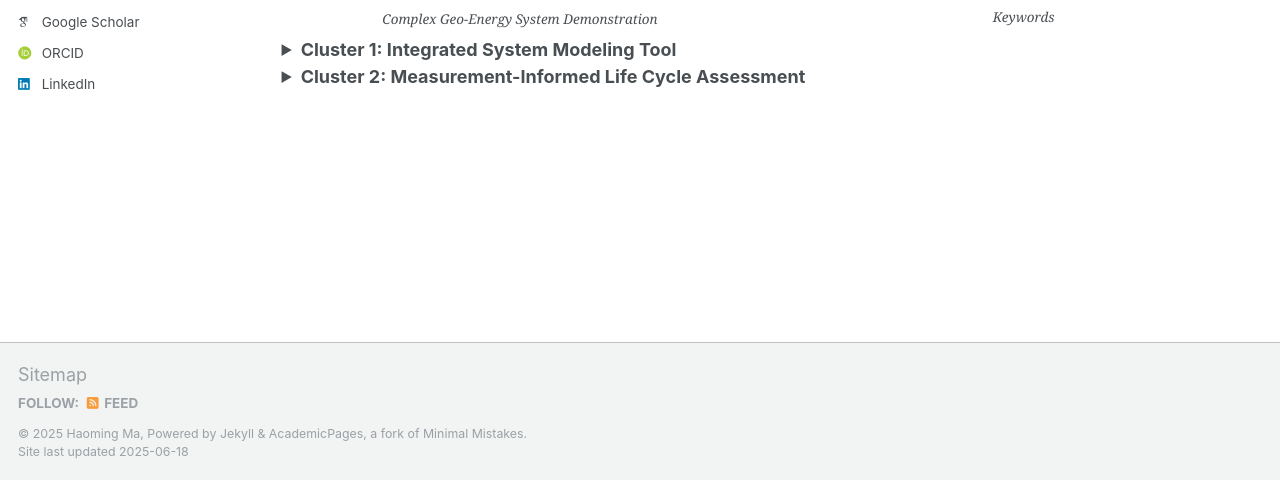
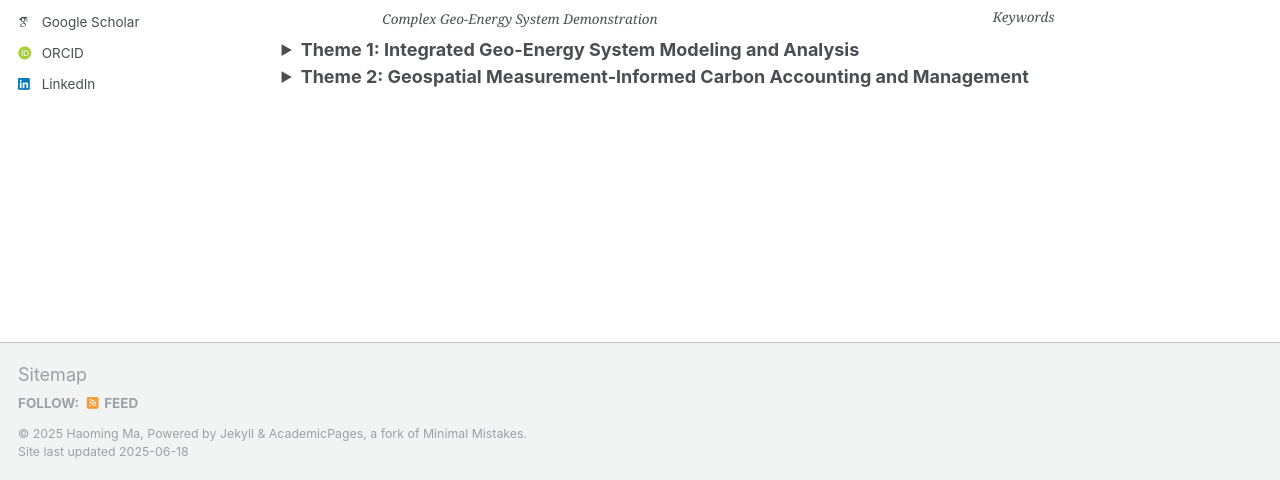
Before and after one commit to haoming-ma/haoming-ma.github.io, a Jekyll site: the page built from _pages/research.md, in a window 1280 px wide and 1057 px high. Shown: the part 577-1057 px from the top of the window. Built offline with Jekyll 4.4.1, drawn with Linux system fonts in a browser that asks for light colours; some web fonts are replaced.

Commit message:
Update research.md

```diff
--- a/_pages/research.md
+++ b/_pages/research.md
@@ -53,7 +53,7 @@ My research systematically incorporates machine-learning algorithms and multisca
 
 
 <details class="accordion">
-  <summary><strong>Cluster&nbsp;1: Integrated System Modeling Tool</strong></summary>
+  <summary><strong>Theme&nbsp;1: Integrated Geo-Energy System Modeling and Analysis</strong></summary>
 
   <p>
     I lead efforts to develop a Geo-Energy System Modeling&nbsp;(GESM) toolkit that addresses two key knowledge gaps: the disconnect between simulations of surface and subsurface engineering activities and the lack of integration between TEA and LCA. By constructing data-enriched reduced-order models&nbsp;(ROMs) using machine learning algorithms that accurately predict reservoir performance, I combine these ROMs with process-level mass and energy balance estimates to create an integrated platform for unified the TEA and LCA evaluations. This end-to-end integration quantifies economic and environmental outcomes concurrently, clarifying the socio-economic trade-offs of the emerging geo-energy technological innovations. The GESM toolkit has already been deployed at industrial scale to assess geological carbon utilization and storage activities, such as CO<sub>2</sub>-enhanced oil recovery&nbsp;(CO<sub>2</sub>-EOR), CO<sub>2</sub>-enhanced shale-gas recovery&nbsp;(CO<sub>2</sub>-ESGR), and CO<sub>2</sub>-enhanced coal-bed-methane recovery&nbsp;(CO<sub>2</sub>-ECBM), as well as enhanced geothermal systems and underground hydrogen storage.
@@ -75,7 +75,7 @@ My research systematically incorporates machine-learning algorithms and multisca
 
 
 <details class="accordion">
-  <summary><strong>Cluster 2: Measurement-Informed Life Cycle Assessment</strong></summary>
+  <summary><strong>Theme 2: Geospatial Measurement-Informed Carbon Accounting and Management</strong></summary>
   <p>I developed a Geospatial Measurement-Informed Life Cycle Assessment (GMLCA) framework that leverages both bottom-up and top-down methane emission data acquired from multiscale remote sensing techniques. Addressing the communication gap between measurement-based methane inventories and national greenhouse gas emission inventories (GHGEI), this framework reconciles discrepancies by explicitly accounting for the intermittent emissions from super-emitters captured in top-down aerial surveys of global LNG supply chains. By applying GMLCA, I concluded that the GHG emissions of the international LNG trade were underestimated by up to 33% in 2023. This framework is now being extended to the blue hydrogen supply chains associated with steam methane reforming (SMR).</p>
 
 <!-- Cluster-2 figure, centred with caption -->
```
